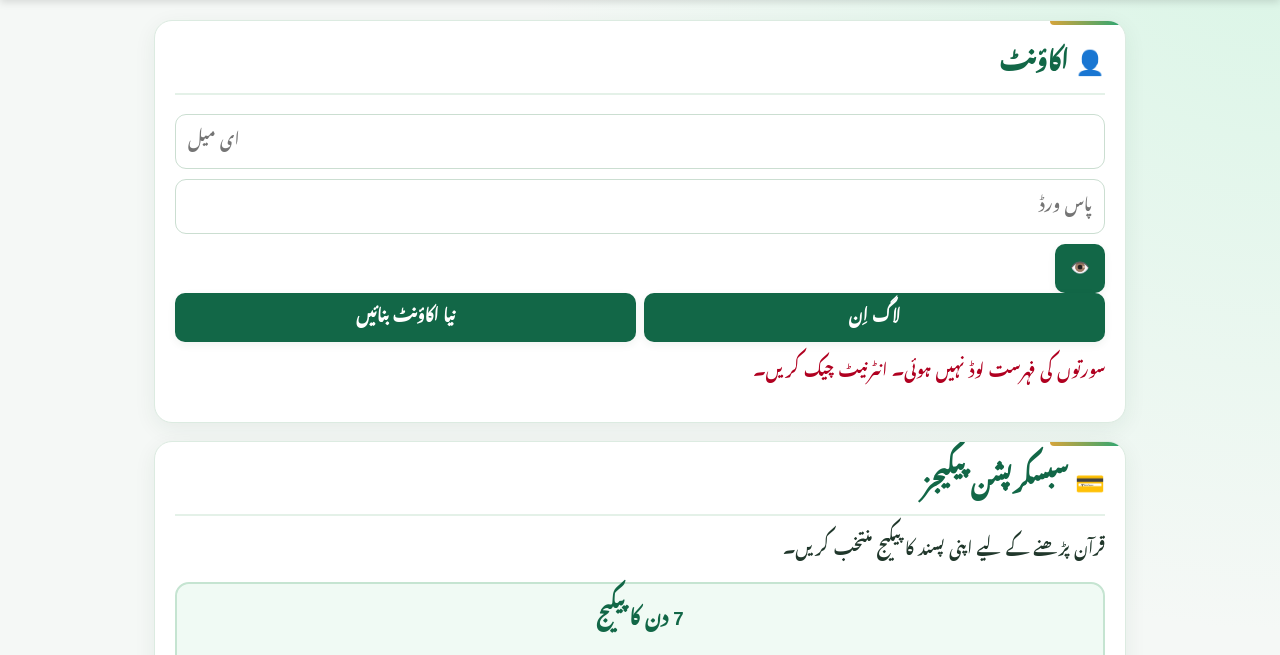
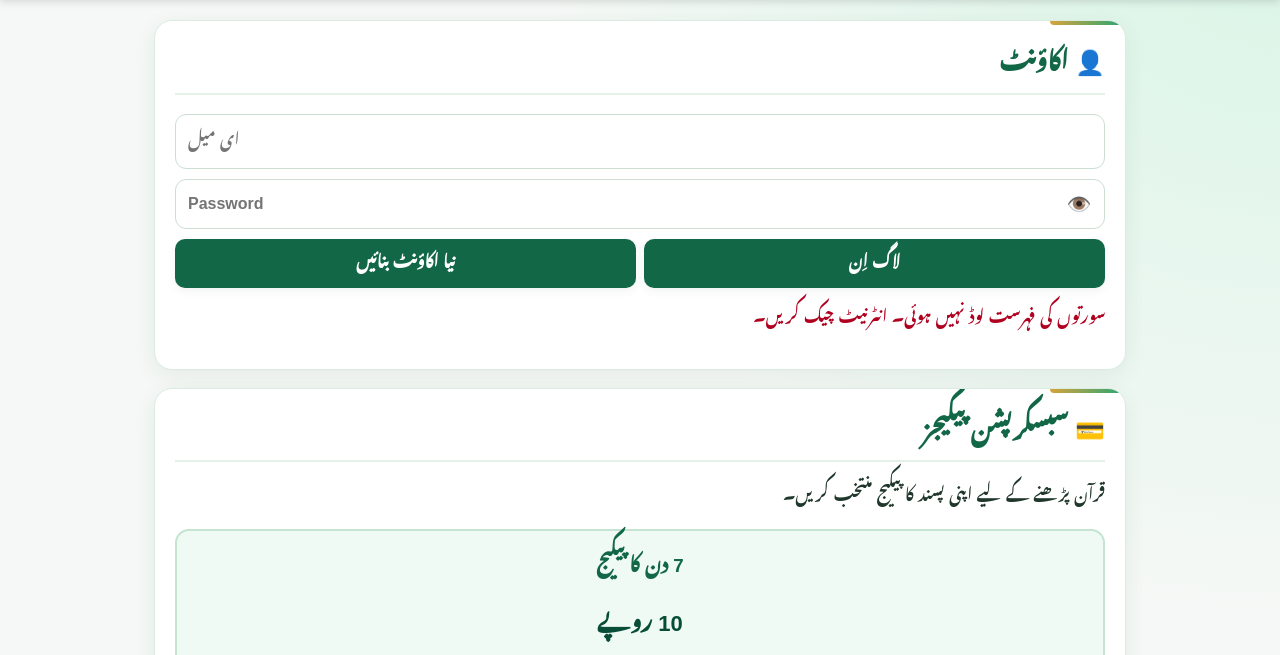
Before and after one commit to ShahidFarooq527/ALQURANWEBSITE, a plain HTML site: page index.html in a window 1280 px wide. Shown: the part 124-779 px from the top of the page. Drawn offline with Linux system fonts and the light colour scheme; no server answers.

Commit message:
Add files via upload

```diff
--- a/index.html
+++ b/index.html
@@ -33,6 +33,7 @@
   <main class="container">
     <section id="accountSection" class="card">
       <h2>👤 اکاؤنٹ</h2>
+
 <div id="authForm">
   <input
     id="email"
@@ -41,14 +42,15 @@ placeholder="ای میل"
     autocomplete="email"
     dir="ltr"
     style="text-align: left;"
-
+  >
 
   <div class="password-wrapper">
     <input
       id="password"
       type="password"
-    placeholder="پاس ورڈ"
+      placeholder="Password"
       autocomplete="current-password"
+      dir="ltr"
     >
 
     <button
@@ -59,6 +61,10 @@ style="text-align: left;"
       aria-pressed="false"
     >👁️</button>
   </div>
+
+
+</div>
+
         <div class="button-row">
           <button id="signupBtn" type="button">نیا اکاؤنٹ بنائیں</button>
           <button id="loginBtn" type="button">لاگ اِن</button>
--- a/style.css
+++ b/style.css
@@ -804,3 +804,53 @@ flex: 1;
   left: 0 !important;
   right: auto !important;
 }
+
+
+/* Password input and eye icon fix */
+.password-wrapper {
+  position: relative !important;
+  display: block !important;
+  width: 100% !important;
+  direction: ltr !important;
+}
+
+.password-wrapper input#password {
+  display: block !important;
+  width: 100% !important;
+  height: 50px;
+  margin: 10px 0 !important;
+  padding: 12px 48px 12px 12px !important;
+  direction: ltr !important;
+  text-align: left !important;
+  box-sizing: border-box !important;
+}
+
+.password-wrapper input#password::placeholder {
+  direction: ltr;
+  text-align: left;
+}
+
+.password-wrapper button.eye-btn {
+  position: absolute !important;
+  right: 8px !important;
+  left: auto !important;
+  top: 50% !important;
+  transform: translateY(-50%) !important;
+  display: flex !important;
+  align-items: center !important;
+  justify-content: center !important;
+  width: 36px !important;
+  height: 36px !important;
+  margin: 0 !important;
+  padding: 0 !important;
+  background: transparent !important;
+  color: #126747 !important;
+  border: none !important;
+  box-shadow: none !important;
+  z-index: 2;
+}
+
+.password-wrapper button.eye-btn:hover {
+  transform: translateY(-50%) !important;
+  box-shadow: none !important;
+}
```
Lines whose indentation alone changed are shown as unchanged.
